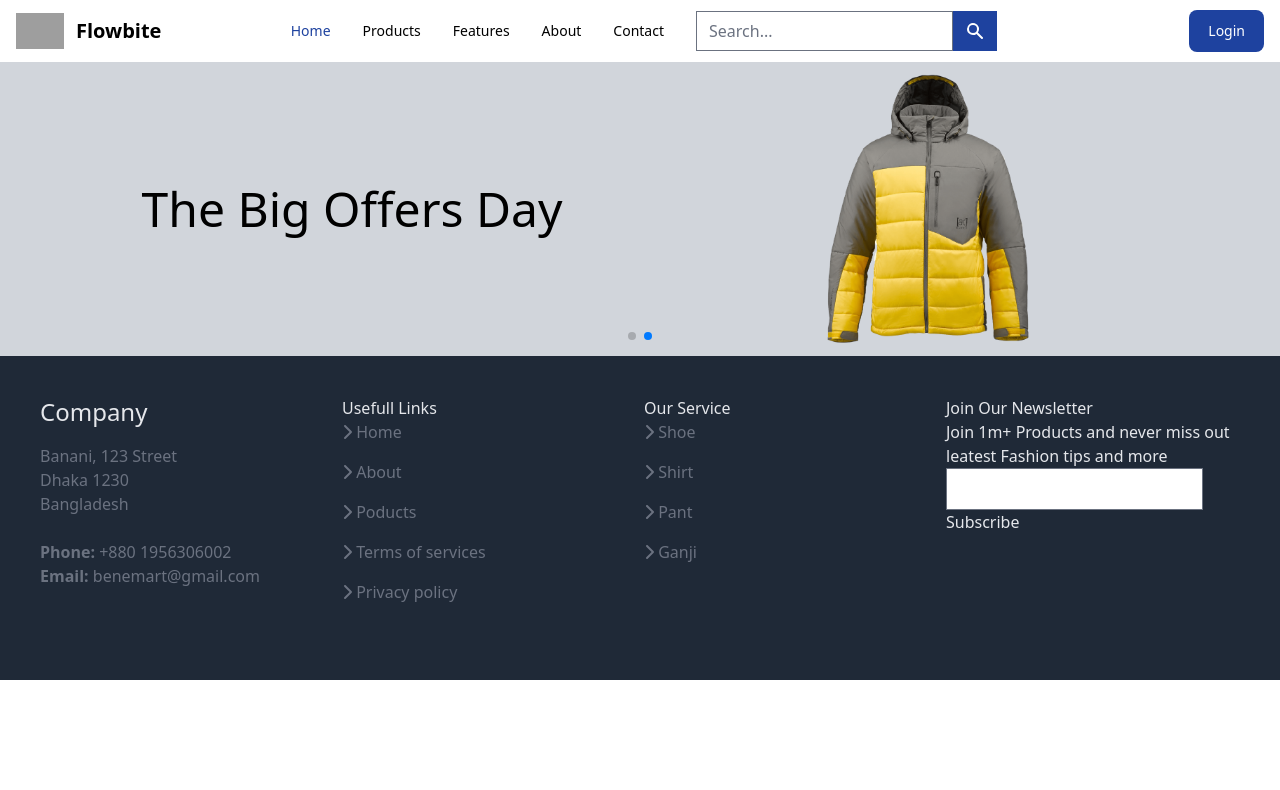
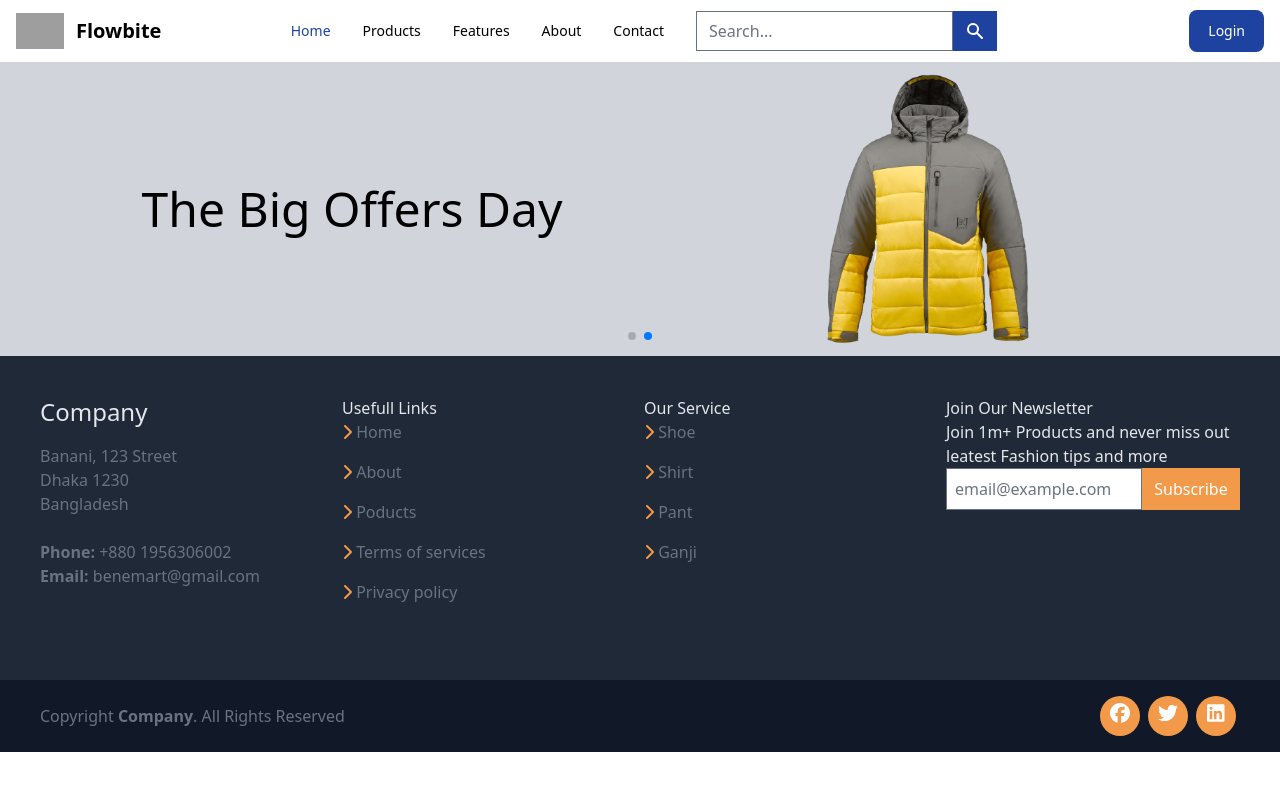
Before and after one commit to monirhabderabby/benemart-client, a React (Create React App) app: page / in a window 1280 px wide. Shown: the top 790 px of the page. Built offline with nearby package versions, Linux system fonts and the light colour scheme; grey boxes are pictures that could not be loaded.

Commit message:
footer structure ready 80%

```diff
--- a/package.json
+++ b/package.json
@@ -4,6 +4,7 @@
   "private": true,
   "dependencies": {
     "@fortawesome/fontawesome-svg-core": "^6.1.1",
+    "@fortawesome/free-brands-svg-icons": "^6.1.1",
     "@fortawesome/free-solid-svg-icons": "^6.1.1",
     "@fortawesome/react-fontawesome": "^0.1.18",
     "@headlessui/react": "^1.6.5",
--- a/src/Components/Shared/Footer/Footer.js
+++ b/src/Components/Shared/Footer/Footer.js
@@ -1,6 +1,7 @@
 import React from 'react';
 import { FontAwesomeIcon } from '@fortawesome/react-fontawesome'
 import { faChevronRight } from '@fortawesome/free-solid-svg-icons'
+import { faFacebook, faTwitter, faLinkedin } from "@fortawesome/free-brands-svg-icons"
 const Footer = () => {
     return (
         <footer>
@@ -20,30 +21,44 @@ const Footer = () => {
                         <div className='mb-5'>
                             <h4>Usefull Links</h4>
                             <ul className='text-gray-500'>
-                                <li className='pb-4'><FontAwesomeIcon icon={faChevronRight}/> <a href="" className='hover:text-primary'>Home</a></li>
-                                <li className='pb-4'><FontAwesomeIcon icon={faChevronRight}/> <a href="" className='hover:text-primary'>About</a></li>
-                                <li className='pb-4'><FontAwesomeIcon icon={faChevronRight}/> <a href="" className='hover:text-primary'>Poducts</a></li>
-                                <li className='pb-4'><FontAwesomeIcon icon={faChevronRight}/> <a href="" className='hover:text-primary'>Terms of services</a></li>
-                                <li className='pb-4'><FontAwesomeIcon icon={faChevronRight}/> <a href="" className='hover:text-primary'>Privacy policy</a></li>
+                                <li className='pb-4'><FontAwesomeIcon icon={faChevronRight} className="text-primary"/> <a href="" className='hover:text-primary'>Home</a></li>
+                                <li className='pb-4'><FontAwesomeIcon icon={faChevronRight} className="text-primary"/> <a href="" className='hover:text-primary'>About</a></li>
+                                <li className='pb-4'><FontAwesomeIcon icon={faChevronRight} className="text-primary"/> <a href="" className='hover:text-primary'>Poducts</a></li>
+                                <li className='pb-4'><FontAwesomeIcon icon={faChevronRight} className="text-primary"/> <a href="" className='hover:text-primary'>Terms of services</a></li>
+                                <li className='pb-4'><FontAwesomeIcon icon={faChevronRight} className="text-primary"/> <a href="" className='hover:text-primary'>Privacy policy</a></li>
                             </ul>
                         </div>
                         <div className='mb-5'>
                             <h4>Our Service</h4>
                             <ul className='text-gray-500'>
-                                <li className='pb-4'><FontAwesomeIcon icon={faChevronRight} /> <a href="" className='hover:text-primary'>Shoe</a></li>
-                                <li className='pb-4'><FontAwesomeIcon icon={faChevronRight} /> <a href="" className='hover:text-primary'>Shirt</a></li>
-                                <li className='pb-4'><FontAwesomeIcon icon={faChevronRight} /> <a href="" className='hover:text-primary'>Pant</a> </li>
-                                <li className='pb-4'><FontAwesomeIcon icon={faChevronRight} /> <a href="" className='hover:text-primary'>Ganji</a> </li>
+                                <li className='pb-4'><FontAwesomeIcon icon={faChevronRight} className="text-primary"/> <a href="" className='hover:text-primary'>Shoe</a></li>
+                                <li className='pb-4'><FontAwesomeIcon icon={faChevronRight} className="text-primary"/> <a href="" className='hover:text-primary'>Shirt</a></li>
+                                <li className='pb-4'><FontAwesomeIcon icon={faChevronRight} className="text-primary"/> <a href="" className='hover:text-primary'>Pant</a> </li>
+                                <li className='pb-4'><FontAwesomeIcon icon={faChevronRight} className="text-primary"/> <a href="" className='hover:text-primary'>Ganji</a> </li>
                             </ul>
                         </div>
                         <div className='mb-5'>
                             <h4>Join Our Newsletter</h4>
                             <p>Join 1m+ Products and never miss out leatest Fashion tips and more</p>
-                            <form>
-                                <input type="text" name="" />
-                                <button>Subscribe</button>
+                            <form className='flex flex-row flex-wrap'>
+                                <input type="text" name="" className='text-gray-500 w-2/3 p-2 focus:border-primary' placeholder='email@example.com'/>
+                                <button className='p-2 w-1/3 bg-primary text-white hover:bg-yellow-600'>Subscribe</button>
                             </form>
                         </div>
+                    </div>
+                </div>
+            </div>
+            <div className='w-full bg-gray-900 text-gray-500 px-10'>
+                <div className='max-w-7xl flex flex-col sm:flex-row py-4 mx-auto justify-between items-center'>
+                    <div className='text-center'>
+                        <div>
+                            Copyright <strong><span>Company</span></strong>. All Rights Reserved
+                        </div>
+                    </div>
+                    <div className='text-white text-center text-xl'>
+                        <a href="" className='w-10 h-10 rounded-full bg-primary hover:bg-yellow-600 mx-1 inline-block pt-1'><FontAwesomeIcon icon={faFacebook} /></a>
+                        <a href="" className='w-10 h-10 rounded-full bg-primary hover:bg-yellow-600 mx-1 inline-block pt-1'><FontAwesomeIcon icon={faTwitter} /></a>
+                        <a href="" className='w-10 h-10 rounded-full bg-primary hover:bg-yellow-600 mx-1 inline-block pt-1'><FontAwesomeIcon icon={faLinkedin} /></a>
                     </div>
                 </div>
             </div>
```
Also changed, not shown: 1 other file (tests, documents, lock files or other folders).
